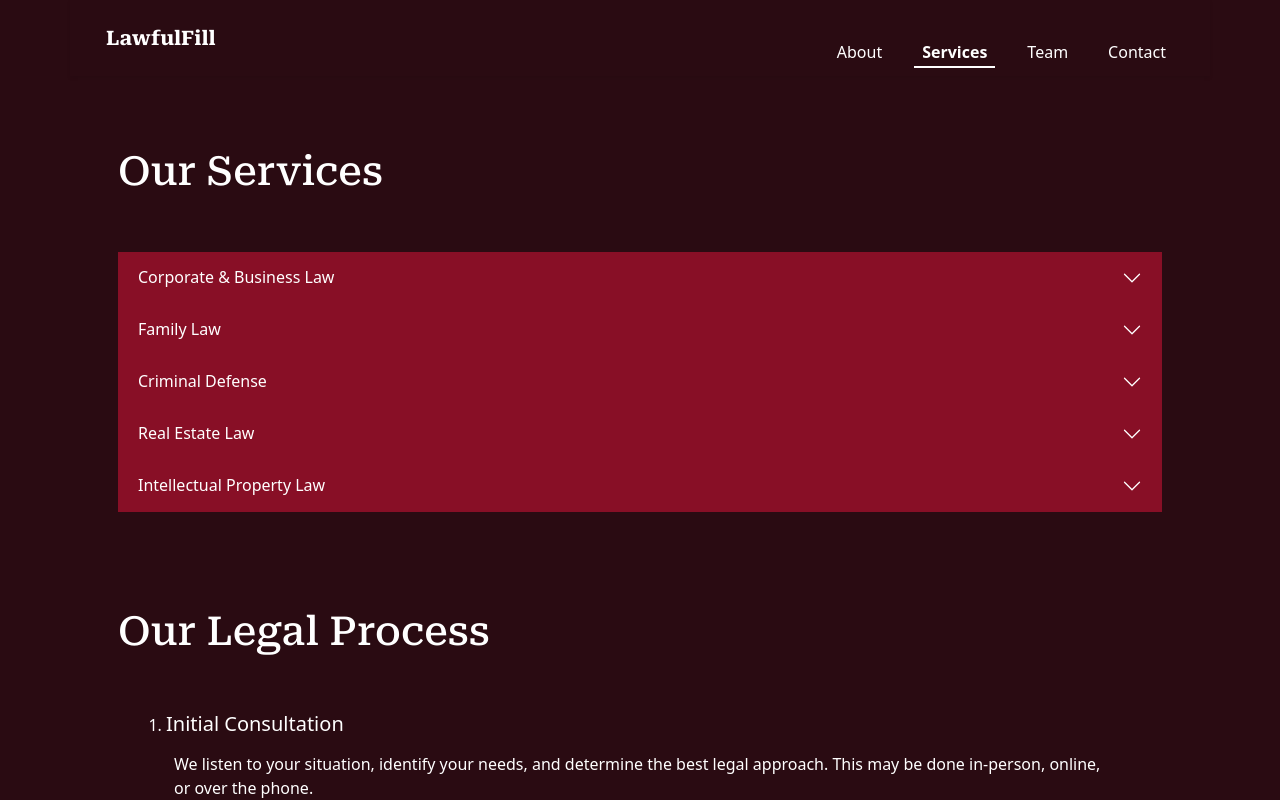
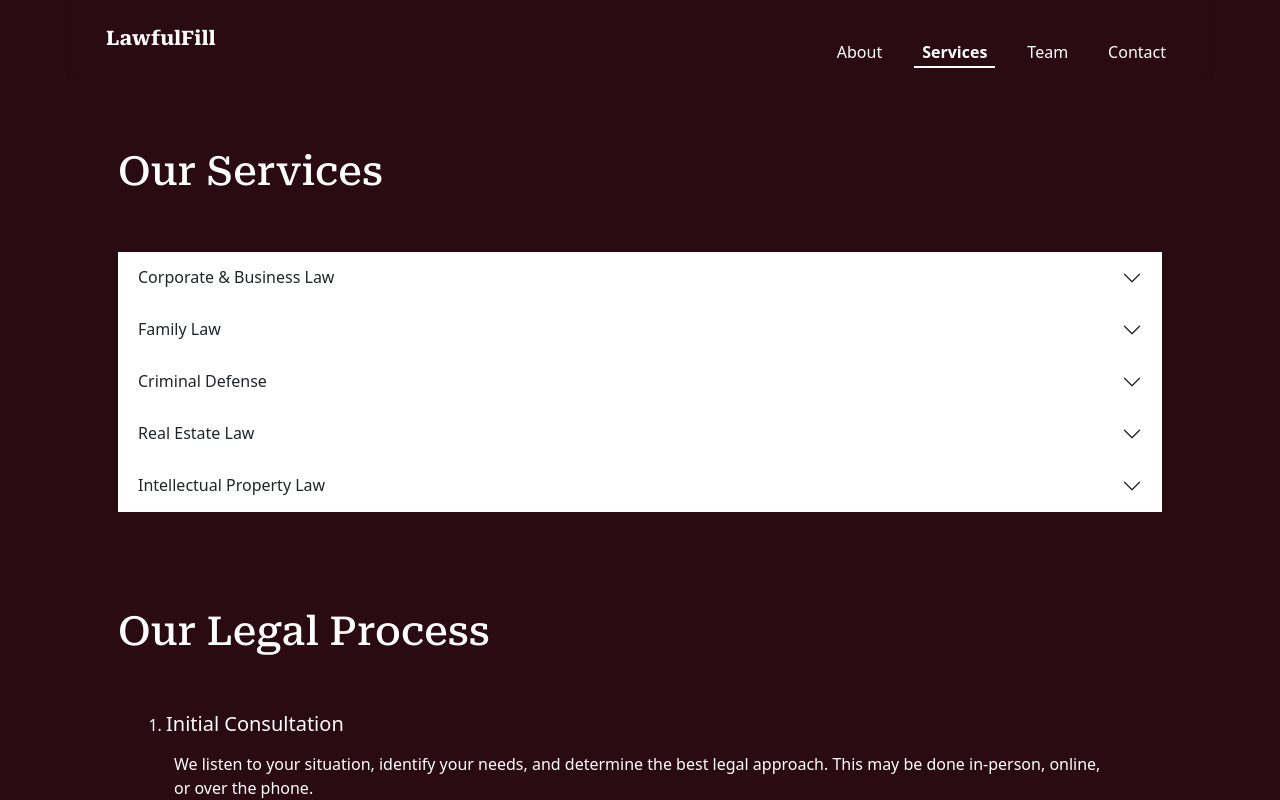
Before and after one commit to devcastre/Lawfirm-next-project, a Next.js app: page /services in a window 1280 px wide. Shown: the top 800 px of the page. Built offline with nearby package versions, Linux system fonts and the light colour scheme.

Commit message:
returning to bootstrap classname

```diff
--- a/src/app/styles/accordion.module.css
+++ b/src/app/styles/accordion.module.css
@@ -15,27 +15,27 @@
   border: none;
 }
 
-button {
+.accordion-button {
   border-radius: unset;
   background: var(--primaryColor);
   width: 100%;
   color: #ffffff;
 }
 
-button:hover {
+.accordion-button:hover {
   background: var(--teriaryColor);
 }
 
-button:not(.collapsed)::after, button::after{
+.accordion-button:not(.collapsed)::after, .accordion-button::after{
   filter: brightness(0) invert(1);
 }
 
-button:focus {
+.accordion-button:focus {
   box-shadow: none;
   border-color: transparent;
 }
 
-button:not(.collapsed) {
+.accordion-button:not(.collapsed) {
   background: var(--teriaryColor);
   color: #ffffff;
 }
```
